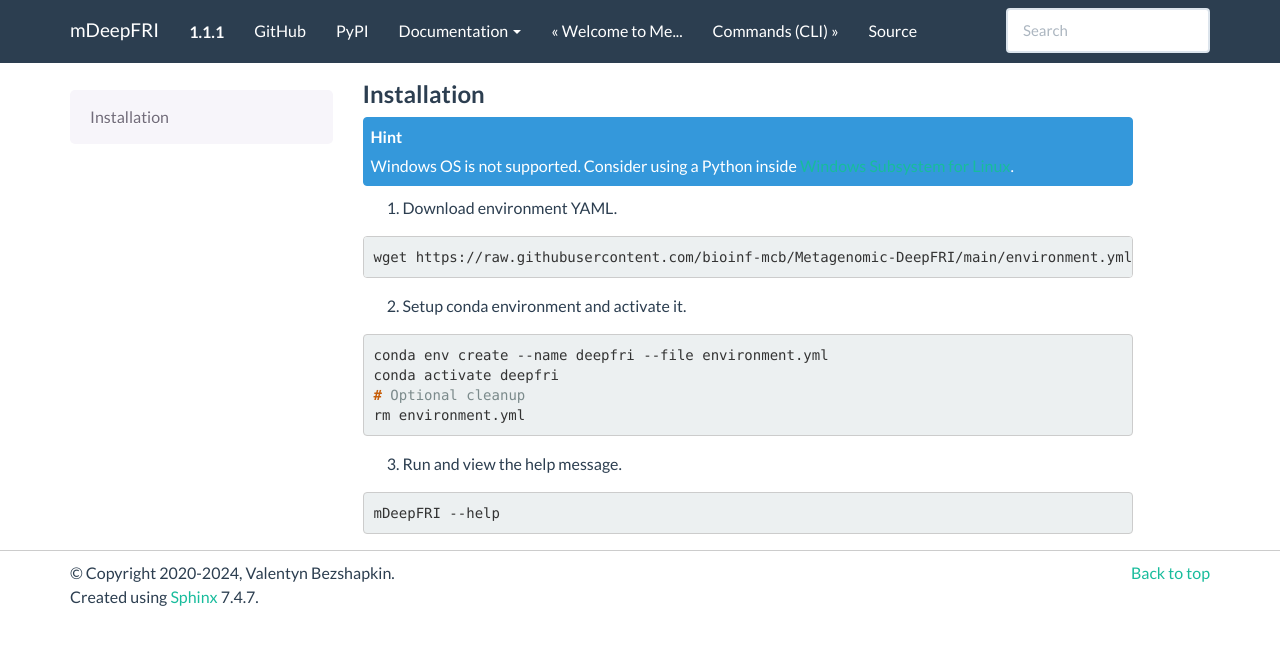
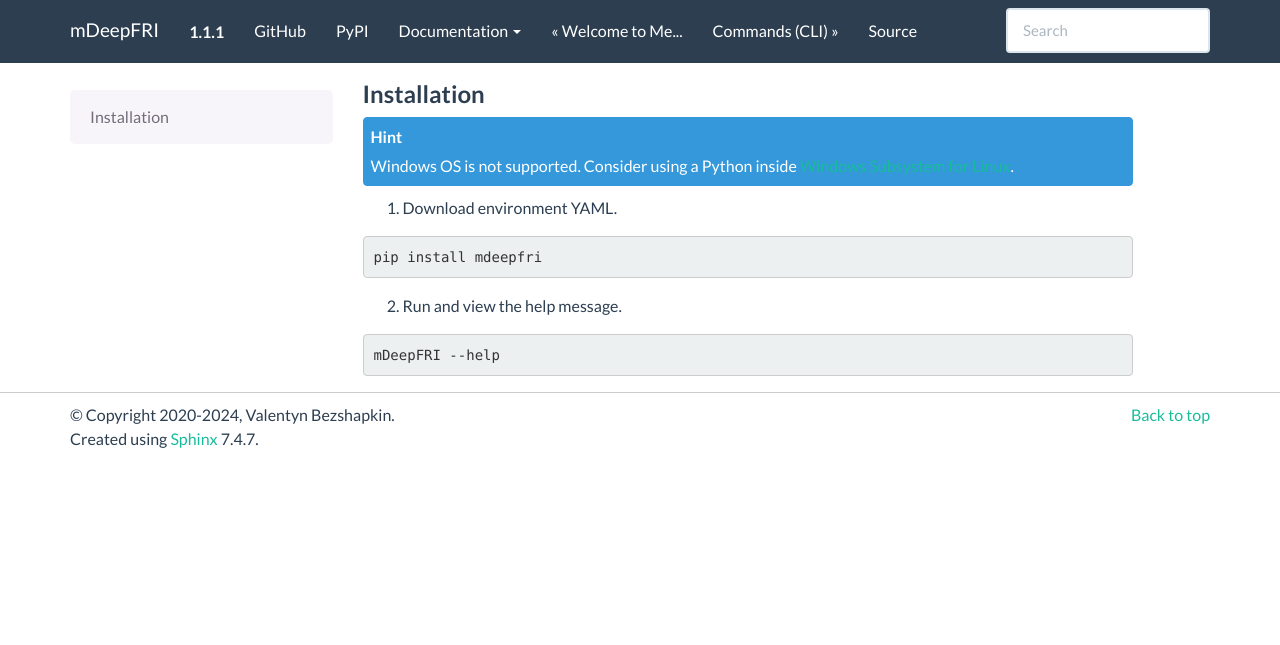
Before and after one commit to bioinf-mcb/Metagenomic-DeepFRI, a Sphinx documentation site: the page built from docs/install.rst, in a window 1280 px wide. Shown: the top 645 px of the page. Built offline with Sphinx 7.4.7, drawn with Linux system fonts in a browser that asks for light colours; the version number is read from the project's files by our own code.

Commit message:
docs: update installation instructions

```diff
--- a/docs/install.rst
+++ b/docs/install.rst
@@ -10,18 +10,9 @@ Installation
 
 .. code:: console
 
-    wget https://raw.githubusercontent.com/bioinf-mcb/Metagenomic-DeepFRI/main/environment.yml
+    pip install mdeepfri
 
-2. Setup conda environment and activate it.
-
-.. code:: console
-
-    conda env create --name deepfri --file environment.yml
-    conda activate deepfri
-    # Optional cleanup
-    rm environment.yml
-
-3. Run and view the help message.
+2. Run and view the help message.
 
 .. code:: console
 
```
Also changed, not shown: README.md (+2 -9 lines), docs/index.rst (+1 -10 lines), 1 other file.
